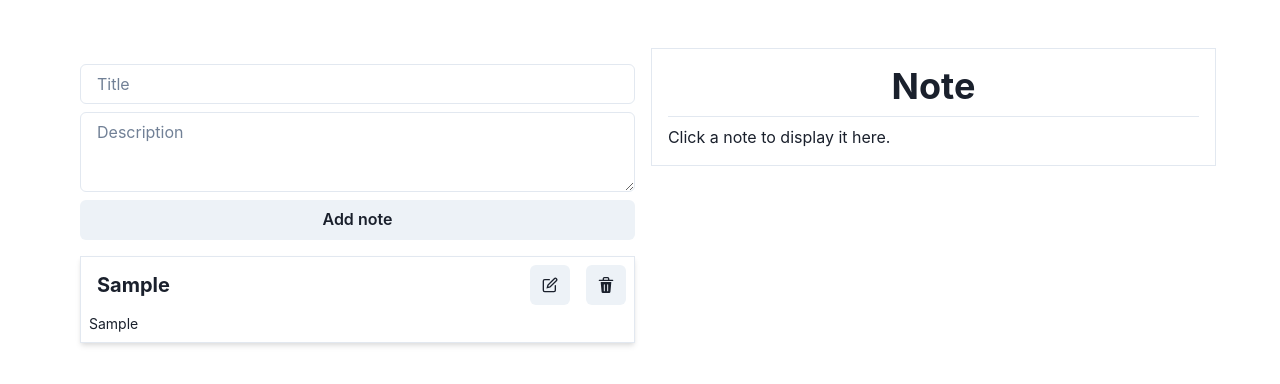
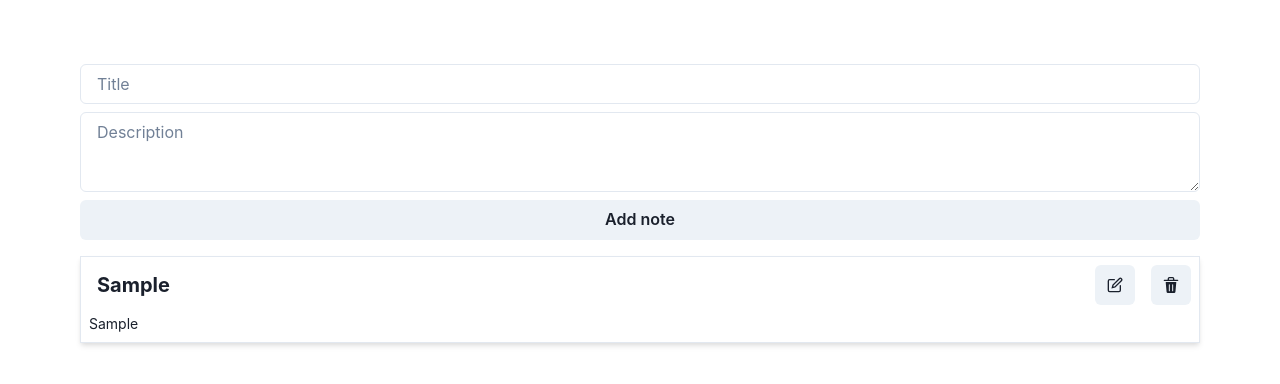
Before and after one commit to Fedevs/React-Notes-app, a React (Create React App) app: page / in a window 1280 px wide. Both pictures are taken after typing "Sample", "Sample" into the empty fields and a click on the button "Add note". Shown: the top 384 px of the page. Built offline with nearby package versions, Linux system fonts and the light colour scheme.

Commit message:
selected note deleted

```diff
--- a/src/App.tsx
+++ b/src/App.tsx
@@ -5,15 +5,13 @@ import {
   notesAppActions,
   Note,
   utilsActions,
-  ScreenSize,
 } from "./redux";
 import { Container, Box, Grid, Flex, GridItem } from "@chakra-ui/react";
 import { NoteBox } from "./components/NoteBox";
-import { SelectedNoteBox } from "./components/SelectedNoteBox";
 import { useEffect } from "react";
 
 function App() {
-  const { selectedNote, notes } = useAppSelector((state) => state.notesApp);
+  const { notes } = useAppSelector((state) => state.notesApp);
   const { width } = useAppSelector((state) => state.utils);
   const dispatch = useAppDispatch();
   let isMobile: boolean = width < 768;
@@ -37,41 +35,35 @@ function App() {
     dispatch(notesAppActions.addNote(note));
   };
 
-  const selectNote = (note: Note) => {
-    dispatch(notesAppActions.selectNote(note));
+  const editNote = () => {
+    // dispatch(notesAppActions.editNote(noteId));
+  };
+
+  const deleteNote = () => {
+    // dispatch(notesAppActions.deleteNote(noteId));
   };
 
   return (
     <>
-      <Container maxW={"100%"} h="100vh">
+      <Container maxW={"1350px"} h="100vh">
         <Flex w="100%" p={isMobile ? 1 : 12}>
           <Box w="1200px" p={4} maxW="1200px">
             <NewNoteInput addNote={addNote} />
             <Grid mt={4} templateColumns="1fr" gap={6} w="100%">
               {notes.map((note: Note) => {
                 return (
-                  <GridItem
-                    key={note.id}
-                    w="100%"
-                    cursor="pointer"
-                    onClick={() => selectNote(note)}
-                  >
+                  <GridItem key={note.id} w="100%">
                     <NoteBox
                       title={note.title}
                       description={note.description}
+                      onEdit={editNote}
+                      onDelete={deleteNote}
                     />
                   </GridItem>
                 );
               })}
             </Grid>
           </Box>
-          {!isMobile && (
-            <Box w="100%" borderWidth="1px" h="100%" p={4}>
-              {selectedNote && (
-                <SelectedNoteBox note={selectedNote.description} />
-              )}
-            </Box>
-          )}
         </Flex>
       </Container>
     </>
--- a/src/components/NoteBox.tsx
+++ b/src/components/NoteBox.tsx
@@ -6,9 +6,16 @@ import { Flex, Spacer } from "@chakra-ui/react";
 interface NoteBoxProps {
   title: string;
   description: string;
+  onEdit: () => void;
+  onDelete: () => void;
 }
 
-export const NoteBox: React.FC<NoteBoxProps> = ({ title, description }) => {
+export const NoteBox: React.FC<NoteBoxProps> = ({
+  title,
+  description,
+  onEdit,
+  onDelete,
+}) => {
   return (
     <Box
       p={2}
@@ -24,8 +31,16 @@ export const NoteBox: React.FC<NoteBoxProps> = ({ title, description }) => {
         </Box>
         <Spacer />
         <ButtonGroup gap="2">
-          <IconButton aria-label="Edit note" icon={<EditIcon />} />
-          <IconButton aria-label="Delete note" icon={<DeleteIcon />} />
+          <IconButton
+            aria-label="Edit note"
+            onClick={onEdit}
+            icon={<EditIcon />}
+          />
+          <IconButton
+            aria-label="Delete note"
+            onClick={onDelete}
+            icon={<DeleteIcon />}
+          />
         </ButtonGroup>
       </Flex>
       <Text mt={2} fontSize="sm">
--- a/src/components/SelectedNoteBox.tsx
+++ /dev/null
@@ -1,16 +0,0 @@
-import { VStack, Text, StackDivider, Heading, Center } from "@chakra-ui/react";
-
-interface NoteBoxProps {
-  note: string;
-}
-
-export const SelectedNoteBox: React.FC<NoteBoxProps> = ({ note }) => {
-  return (
-    <VStack divider={<StackDivider borderColor="gray.200" />} align="left">
-      <Heading>
-        <Center>Note</Center>
-      </Heading>
-      <Text>{note ? note : "Click a note to display it here."}</Text>
-    </VStack>
-  );
-};
--- a/src/redux/NotesApp/slices.ts
+++ b/src/redux/NotesApp/slices.ts
@@ -8,13 +8,11 @@ interface Note {
 
 interface NotesState {
   note: Note;
-  selectedNote?: Note;
   notes: Array<Note>;
 }
 
 const initialState: NotesState = {
   note: { id: "", title: "", description: "" },
-  selectedNote: { id: "", title: "", description: "" },
   notes: [],
 };
 
@@ -36,11 +34,6 @@ export const notesAppSlice = createSlice({
       state.note.title = "";
       state.note.description = "";
     },
-    selectNote: (state, action: PayloadAction<Note>) => {
-      state.selectedNote = state.notes.find(
-        (note: Note) => note.id === action.payload.id
-      );
-    },
   },
 });
 
```
